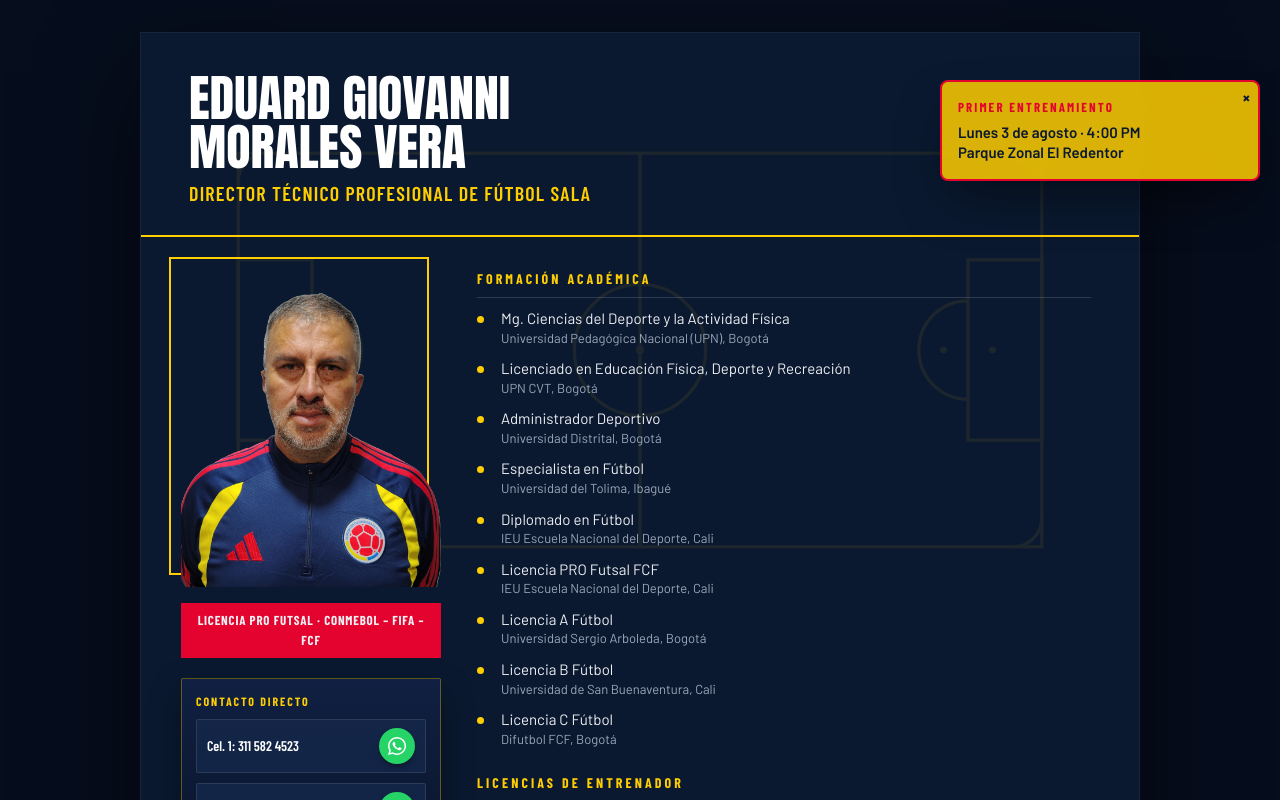
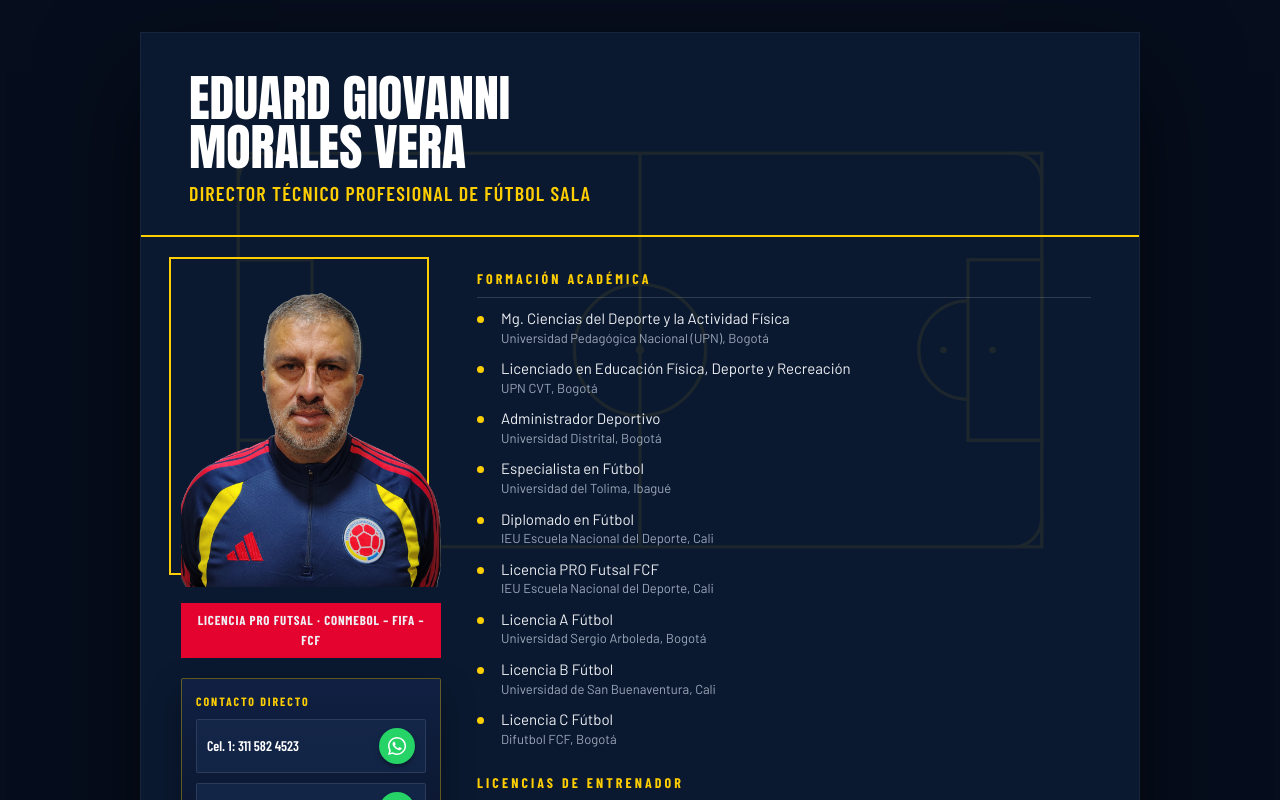
Before and after one commit to YOUNGDANY11/LANDING_GIOVANNI, a React (Vite) app: page / in a window 1280 px wide. Shown: the top 800 px of the page. Built offline with nearby package versions, Linux system fonts and the light colour scheme.

Commit message:
Quitar alerta temporalmente

```diff
--- a/src/App.jsx
+++ b/src/App.jsx
@@ -419,7 +419,7 @@ export default function App() {
 
   return (
     <div className="min-h-screen w-full bg-[#060d1c] flex justify-center px-2 py-6 sm:px-4 sm:py-8 font-sans">
-      {alertOpen && <TrainingAlert onClose={() => setAlertOpen(false)} />}
+      {/* {alertOpen && <TrainingAlert onClose={() => setAlertOpen(false)} />} */}
       <div className="w-full max-w-[1000px] relative overflow-hidden bg-navy text-paper border border-white/5 shadow-[0_40px_90px_rgba(0,0,0,0.55)]">
         {/* signature court motif: cancha de fútbol sala (proporción real 2:1, sin deformar) */}
         <div className="pointer-events-none absolute inset-0 z-0 flex items-start justify-center pt-20 sm:pt-28 opacity-[0.07]">
```
